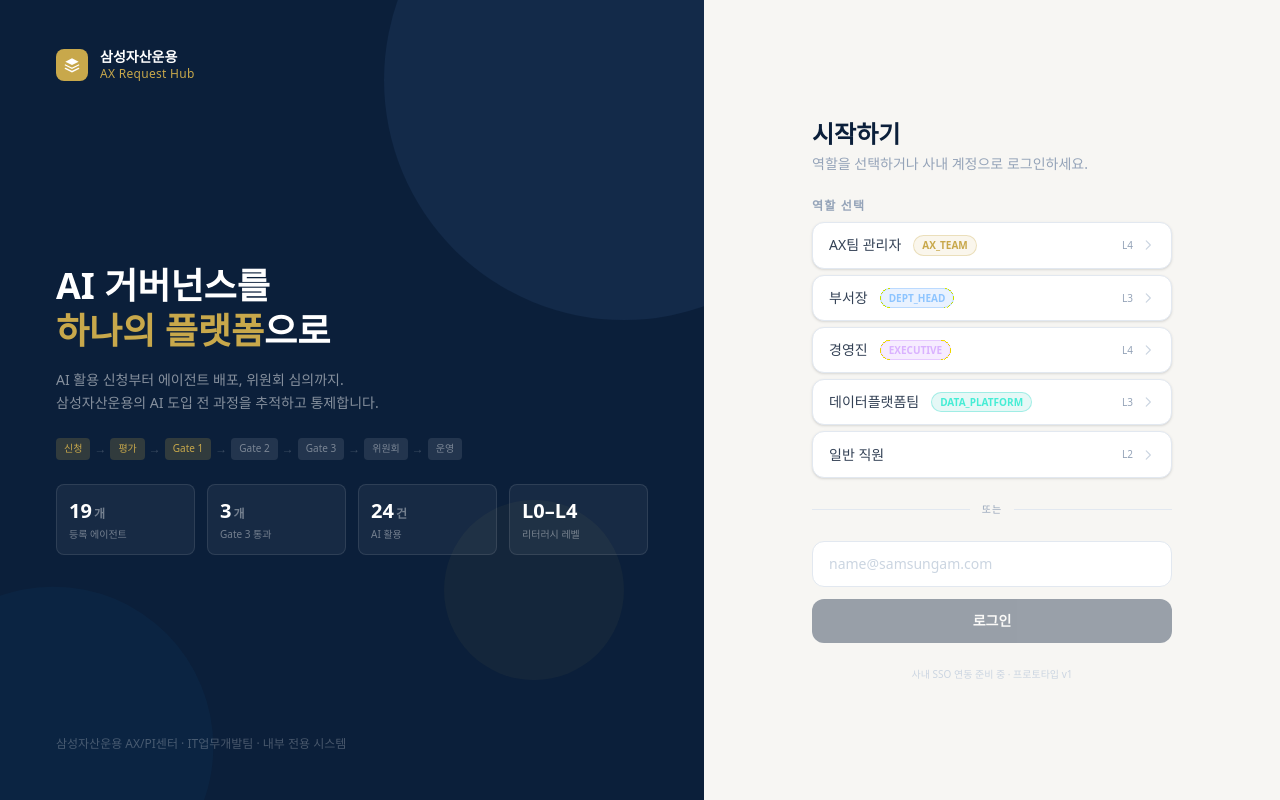
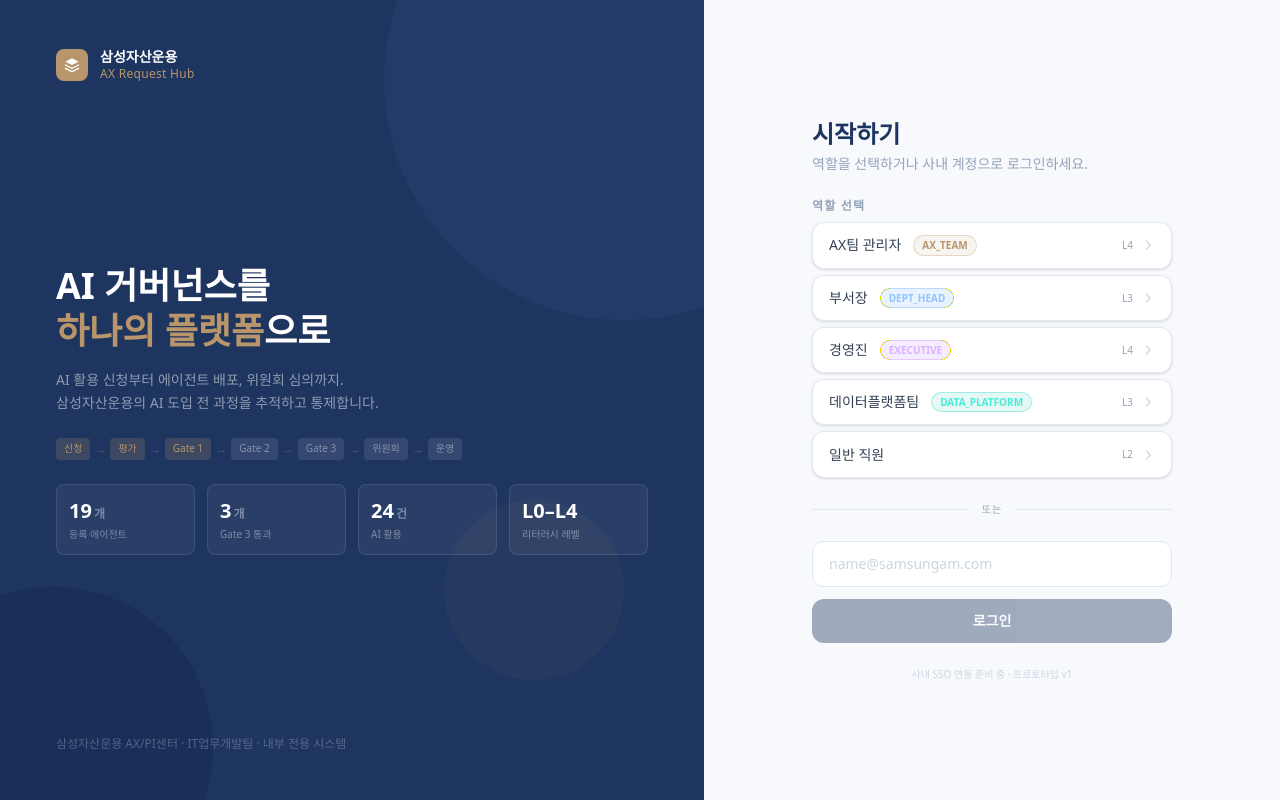
Before and after one commit to honggun2233/ax-request-hub, a Next.js app in the folder ax-request-hub/: page /login in a window 1280 px wide. Built offline with nearby package versions, Linux system fonts and the light colour scheme; no server answers.

Commit message:
feat: v6 파스텔블루+앤티크골드 리디자인 2단계 — 대시보드·메인·로그인·글로벌CSS v6 적용

```diff
--- a/ax-request-hub/app/dashboard/page.tsx
+++ b/ax-request-hub/app/dashboard/page.tsx
@@ -2,18 +2,18 @@ import Link from 'next/link'
 import { db } from '@/src/lib/db'
 import { ApproveButtons } from './ApproveButtons'
 
-const CARD  = '#1E293B'
-const BDR   = '#334155'
-const GOLD  = '#3B82F6'
-const TEXT  = '#F1F5F9'
-const MUTED = '#94A3B8'
+const SURFACE = '#FFFFFF'
+const LINE    = '#E4E9F2'
+const BLUE    = '#4A6FA5'
+const TEXT    = '#18243D'
+const MUTED   = '#8898BB'
 
 const STATUS_CONFIG: Record<string, { label: string; color: string; stripe: string }> = {
-  submitted:  { label: '접수',   color: MUTED,     stripe: '#475569' },
-  evaluated:  { label: '검토 중', color: '#F59E0B', stripe: '#F59E0B' },
-  pilot:      { label: '파일럿', color: '#34D399',  stripe: '#10B981' },
-  production: { label: '운영',   color: '#10B981',  stripe: '#059669' },
-  closed:     { label: '종료',   color: '#F87171',  stripe: '#EF4444' },
+  submitted:  { label: '접수',   color: '#8898BB',  stripe: '#8898BB' },
+  evaluated:  { label: '검토 중', color: '#B8956A',  stripe: '#B8956A' },
+  pilot:      { label: '파일럿', color: '#10B981',   stripe: '#10B981' },
+  production: { label: '운영',   color: '#4A6FA5',   stripe: '#4A6FA5' },
+  closed:     { label: '종료',   color: '#B94040',   stripe: '#B94040' },
 }
 
 const STATUS_ORDER = ['submitted', 'evaluated', 'pilot', 'production', 'closed']
@@ -33,12 +33,12 @@ export default async function DashboardPage() {
       {/* 헤더 */}
       <div style={{ display: 'flex', alignItems: 'center', justifyContent: 'space-between', marginBottom: 24 }}>
         <div>
-          <h1 style={{ fontSize: 20, fontWeight: 700, color: '#EBF0F5', margin: 0 }}>AI 활용 포트폴리오</h1>
+          <h1 style={{ fontSize: 20, fontWeight: 700, color: '#18243D', margin: 0 }}>AI 활용 포트폴리오</h1>
           <p style={{ fontSize: 13, color: MUTED, marginTop: 4 }}>총 {projects.length}개 AI 활용 신청</p>
         </div>
         <Link href="/projects/new" style={{
           fontSize: 13, fontWeight: 600, color: '#ffffff',
-          background: GOLD, padding: '8px 16px', borderRadius: 4, textDecoration: 'none',
+          background: '#4A6FA5', padding: '8px 16px', borderRadius: 4, textDecoration: 'none',
         }}>
           + AI 활용 신청
         </Link>
@@ -64,20 +64,20 @@ export default async function DashboardPage() {
               <div style={{ display: 'flex', flexDirection: 'column', gap: 8 }}>
                 {items.map((project) => (
                   <div key={project.id} style={{
-                    background: CARD, border: `1px solid ${BDR}`, borderRadius: 4, padding: '12px 14px',
+                    background: SURFACE, border: `1px solid ${LINE}`, borderRadius: 4, padding: '12px 14px',
                     borderLeft: `3px solid ${cfg.stripe}`,
                   }}>
                     <div style={{ display: 'flex', alignItems: 'flex-start', justifyContent: 'space-between', gap: 8, marginBottom: 4 }}>
-                      <h3 style={{ fontSize: 12, fontWeight: 600, color: '#EBF0F5', lineHeight: 1.4, margin: 0 }}>
+                      <h3 style={{ fontSize: 12, fontWeight: 600, color: '#18243D', lineHeight: 1.4, margin: 0 }}>
                         {project.title}
                       </h3>
-                      <span style={{ fontSize: 9, fontWeight: 700, color: MUTED, background: 'rgba(255,255,255,.06)', padding: '1px 5px', borderRadius: 2, flexShrink: 0 }}>
+                      <span style={{ fontSize: 9, fontWeight: 700, color: '#8898BB', background: 'rgba(30,53,96,.06)', padding: '1px 5px', borderRadius: 2, flexShrink: 0 }}>
                         {project.confidentialityLevel}
                       </span>
                     </div>
                     <p style={{ fontSize: 11, color: MUTED, marginBottom: 8 }}>{project.department}</p>
                     {project.scoreCard && (
-                      <div style={{ fontSize: 13, fontWeight: 700, color: GOLD, fontFamily: 'monospace', marginBottom: 8 }}>
+                      <div style={{ fontSize: 13, fontWeight: 700, color: '#4A6FA5', fontFamily: 'monospace', marginBottom: 8 }}>
                         {project.scoreCard.totalScore.toFixed(1)}점
                         {project.autoApproved && (
                           <span style={{ marginLeft: 6, fontSize: 10, color: '#7EB88A', fontWeight: 400 }}>(자동승인)</span>
@@ -89,13 +89,13 @@ export default async function DashboardPage() {
                         <ApproveButtons projectId={project.id} />
                       </div>
                     )}
-                    <Link href={`/status/${project.id}`} style={{ fontSize: 11, color: GOLD, textDecoration: 'none' }}>
+                    <Link href={`/status/${project.id}`} style={{ fontSize: 11, color: '#4A6FA5', textDecoration: 'none' }}>
                       상세 보기 ›
                     </Link>
                   </div>
                 ))}
                 {items.length === 0 && (
-                  <div style={{ fontSize: 11, color: '#3D5A80', textAlign: 'center', padding: '16px 0', border: `1px dashed #2E456A`, borderRadius: 4 }}>
+                  <div style={{ fontSize: 11, color: '#8898BB', textAlign: 'center', padding: '16px 0', border: `1px dashed #C8D1E4`, borderRadius: 4 }}>
                     없음
                   </div>
                 )}
--- a/ax-request-hub/app/globals.css
+++ b/ax-request-hub/app/globals.css
@@ -85,3 +85,65 @@ body {
   to   { opacity: 1; transform: translateY(0); }
 }
 .kpi-animate { animation: kpi-in 0.4s ease both; }
+
+/* ── Primary 버튼 ─────────────────────────────────── */
+.btn-primary {
+  background: var(--blue);
+  color: #ffffff;
+  border: none;
+  border-radius: 6px;
+  padding: 8px 18px;
+  font-size: 13px;
+  font-weight: 600;
+  cursor: pointer;
+  transition: background 0.15s;
+}
+.btn-primary:hover { background: var(--navy); }
+.btn-primary:disabled { opacity: 0.45; cursor: not-allowed; }
+
+/* ── 테이블 헤더 ─────────────────────────────────── */
+.tbl-head {
+  background: var(--navy);
+  color: rgba(255,255,255,.85);
+  font-size: 10px;
+  font-weight: 700;
+  letter-spacing: .08em;
+  text-transform: uppercase;
+}
+.tbl-head th { padding: 9px 16px; text-align: left; }
+
+/* Tailwind utility — bg-navy/surface에서 직접 thead에 적용 가능하도록 */
+thead.bg-navy { background: var(--navy) !important; }
+thead.bg-navy th { color: rgba(255,255,255,.8) !important; }
+
+/* ── 상태 뱃지 (v6 스틸블루 계열) ───────────────── */
+.badge-blue   { background: rgba(74,111,165,.10);  color: #4A6FA5; border: 1px solid rgba(74,111,165,.25);  }
+.badge-gold   { background: rgba(184,149,106,.12); color: #B8956A; border: 1px solid rgba(184,149,106,.30); }
+.badge-green  { background: rgba(16,185,129,.10);  color: #059669; border: 1px solid rgba(16,185,129,.25);  }
+.badge-red    { background: rgba(185,64,64,.10);   color: #B94040; border: 1px solid rgba(185,64,64,.25);   }
+.badge-muted  { background: rgba(136,152,187,.10); color: #8898BB; border: 1px solid rgba(136,152,187,.25); }
+.badge-navy   { background: var(--navy);            color: var(--gold-md); border: 1px solid rgba(184,149,106,.25); }
+
+/* 공통 뱃지 모양 */
+.badge-blue, .badge-gold, .badge-green, .badge-red, .badge-muted, .badge-navy {
+  display: inline-flex; align-items: center;
+  padding: 2px 8px; border-radius: 10px;
+  font-size: 10px; font-weight: 600;
+}
+
+/* ── 히어로 섹션 (로그인 페이지 등) ──────────────── */
+.hero-navy {
+  background: linear-gradient(160deg, var(--navy) 0%, var(--navy-lt) 60%, #2d5090 100%);
+}
+
+/* ── 카드 호버 ───────────────────────────────────── */
+.card-v6 {
+  background: var(--surface);
+  border: 1px solid var(--line);
+  border-radius: 8px;
+  transition: border-color 0.14s, box-shadow 0.14s;
+}
+.card-v6:hover {
+  border-color: rgba(184,149,106,.35);
+  box-shadow: 0 2px 12px rgba(30,53,96,.06);
+}
--- a/ax-request-hub/app/login/page.tsx
+++ b/ax-request-hub/app/login/page.tsx
@@ -12,7 +12,7 @@ const QUICK_ACCOUNTS = [
 ]
 
 const BADGE_COLOR: Record<string, string> = {
-  AX_TEAM:       "bg-[#C8A84B]/10 text-[#C8A84B] border border-[#C8A84B]/30",
+  AX_TEAM:       "bg-[#B8956A]/10 text-[#B8956A] border border-[#B8956A]/30",
   DEPT_HEAD:     "bg-blue-500/10 text-blue-300 border border-blue-400/30",
   EXECUTIVE:     "bg-purple-500/10 text-purple-300 border border-purple-400/30",
   DATA_PLATFORM: "bg-teal-500/10 text-teal-300 border border-teal-400/30",
@@ -49,16 +49,16 @@ export default function LoginPage() {
   return (
     <div className="min-h-screen flex">
       {/* ── Left panel: navy branding ── */}
-      <div className="hidden lg:flex w-[55%] flex-col justify-between bg-[#0B1F3A] px-14 py-12 relative overflow-hidden">
+      <div className="hidden lg:flex w-[55%] flex-col justify-between bg-[#1E3560] px-14 py-12 relative overflow-hidden">
         {/* Background geometric accent */}
-        <div className="absolute top-0 right-0 w-[480px] h-[480px] rounded-full bg-[#1E3A5F] opacity-40 translate-x-1/3 -translate-y-1/3 pointer-events-none" />
-        <div className="absolute bottom-0 left-0 w-[320px] h-[320px] rounded-full bg-[#0D2848] opacity-60 -translate-x-1/3 translate-y-1/3 pointer-events-none" />
-        <div className="absolute bottom-[120px] right-[80px] w-[180px] h-[180px] rounded-full bg-[#C8A84B]/5 pointer-events-none" />
+        <div className="absolute top-0 right-0 w-[480px] h-[480px] rounded-full bg-[#2A4576] opacity-40 translate-x-1/3 -translate-y-1/3 pointer-events-none" />
+        <div className="absolute bottom-0 left-0 w-[320px] h-[320px] rounded-full bg-[#162c55] opacity-60 -translate-x-1/3 translate-y-1/3 pointer-events-none" />
+        <div className="absolute bottom-[120px] right-[80px] w-[180px] h-[180px] rounded-full bg-[#B8956A]/5 pointer-events-none" />
 
         {/* Logo */}
         <div className="relative z-10">
           <div className="flex items-center gap-3">
-            <span className="w-8 h-8 rounded-lg bg-[#C8A84B] flex items-center justify-center">
+            <span className="w-8 h-8 rounded-lg bg-[#B8956A] flex items-center justify-center">
               <svg viewBox="0 0 24 24" fill="none" className="w-4 h-4">
                 <path d="M12 2L2 7l10 5 10-5-10-5z" fill="white" />
                 <path d="M2 17l10 5 10-5" stroke="white" strokeWidth="2" strokeLinecap="round" />
@@ -67,7 +67,7 @@ export default function LoginPage() {
             </span>
             <div>
               <p className="text-white font-semibold text-sm leading-tight">삼성자산운용</p>
-              <p className="text-[#C8A84B] text-xs font-medium tracking-wide">AX Request Hub</p>
+              <p className="text-[#B8956A] text-xs font-medium tracking-wide">AX Request Hub</p>
             </div>
           </div>
         </div>
@@ -77,7 +77,7 @@ export default function LoginPage() {
           <div>
             <h1 className="text-4xl font-bold text-white leading-tight">
               AI 거버넌스를<br />
-              <span className="text-[#C8A84B]">하나의 플랫폼</span>으로
+              <span className="text-[#B8956A]">하나의 플랫폼</span>으로
             </h1>
             <p className="text-white/50 mt-4 text-sm leading-relaxed max-w-sm">
               AI 활용 신청부터 에이전트 배포, 위원회 심의까지.<br />
@@ -90,7 +90,7 @@ export default function LoginPage() {
             {["신청", "평가", "Gate 1", "Gate 2", "Gate 3", "위원회", "운영"].map((step, i) => (
               <span key={step} className="flex items-center gap-1">
                 <span className={`px-2 py-1 rounded text-[10px] font-medium whitespace-nowrap
-                  ${i < 3 ? 'bg-[#C8A84B]/20 text-[#C8A84B]' : 'bg-white/10 text-white/40'}`}>
+                  ${i < 3 ? 'bg-[#B8956A]/20 text-[#B8956A]' : 'bg-white/10 text-white/40'}`}>
                   {step}
                 </span>
                 {i < 6 && <span className="text-white/20">→</span>}
@@ -118,15 +118,15 @@ export default function LoginPage() {
       </div>
 
       {/* ── Right panel: login form ── */}
-      <div className="flex-1 flex flex-col justify-center items-center bg-[#F7F6F3] px-8">
+      <div className="flex-1 flex flex-col justify-center items-center bg-[#F7F9FC] px-8">
         {/* Mobile logo */}
         <div className="lg:hidden mb-8 text-center">
-          <p className="text-[#0B1F3A] font-bold text-lg">삼성자산운용 AX Hub</p>
+          <p className="text-[#1E3560] font-bold text-lg">삼성자산운용 AX Hub</p>
         </div>
 
         <div className="w-full max-w-[360px] space-y-6">
           <div>
-            <h2 className="text-[#0B1F3A] text-2xl font-bold">시작하기</h2>
+            <h2 className="text-[#1E3560] text-2xl font-bold">시작하기</h2>
             <p className="text-[#94A3B8] text-sm mt-1">역할을 선택하거나 사내 계정으로 로그인하세요.</p>
           </div>
 
@@ -139,7 +139,7 @@ export default function LoginPage() {
                   key={a.email}
                   onClick={() => doLogin(a.email, a.email)}
                   disabled={loading !== null}
-                  className="w-full flex items-center justify-between px-4 py-3 rounded-xl bg-white hover:bg-[#0B1F3A] hover:text-white border border-[#E2E8F0] hover:border-[#0B1F3A] text-sm transition-all duration-200 group disabled:opacity-50 disabled:cursor-not-allowed shadow-sm"
+                  className="w-full flex items-center justify-between px-4 py-3 rounded-xl bg-white hover:bg-[#1E3560] hover:text-white border border-[#E2E8F0] hover:border-[#1E3560] text-sm transition-all duration-200 group disabled:opacity-50 disabled:cursor-not-allowed shadow-sm"
                 >
                   <div className="flex items-center gap-3">
                     <span className="font-medium text-[#334155] group-hover:text-white transition-colors">{a.label}</span>
@@ -150,7 +150,7 @@ export default function LoginPage() {
                   <div className="flex items-center gap-2">
                     <span className="text-[10px] text-[#94A3B8] group-hover:text-white/50 transition-colors">{a.level}</span>
                     {loading === a.email ? (
-                      <span className="w-3.5 h-3.5 border-2 border-[#C8A84B] border-t-transparent rounded-full animate-spin" />
+                      <span className="w-3.5 h-3.5 border-2 border-[#B8956A] border-t-transparent rounded-full animate-spin" />
                     ) : (
                       <svg className="w-3.5 h-3.5 text-[#CBD5E1] group-hover:text-white/40 transition-colors" fill="none" viewBox="0 0 24 24" stroke="currentColor" strokeWidth={2}>
                         <path strokeLinecap="round" strokeLinejoin="round" d="M9 5l7 7-7 7" />
@@ -176,7 +176,7 @@ export default function LoginPage() {
               value={email}
               onChange={(e) => setEmail(e.target.value)}
               placeholder="name@samsungam.com"
-              className="w-full border border-[#E2E8F0] bg-white rounded-xl px-4 py-3 text-sm text-[#334155] placeholder-[#CBD5E1] focus:outline-none focus:ring-2 focus:ring-[#0B1F3A]/20 focus:border-[#0B1F3A] transition-all"
+              className="w-full border border-[#E2E8F0] bg-white rounded-xl px-4 py-3 text-sm text-[#334155] placeholder-[#CBD5E1] focus:outline-none focus:ring-2 focus:ring-[#1E3560]/20 focus:border-[#1E3560] transition-all"
             />
             {error && (
               <p className="text-red-500 text-xs flex items-center gap-1.5">
@@ -189,7 +189,7 @@ export default function LoginPage() {
             <button
               type="submit"
               disabled={loading !== null || !email}
-              className="w-full bg-[#0B1F3A] text-white py-3 rounded-xl text-sm font-semibold hover:bg-[#1E3A5F] disabled:opacity-40 disabled:cursor-not-allowed transition-colors"
+              className="w-full bg-[#1E3560] text-white py-3 rounded-xl text-sm font-semibold hover:bg-[#2A4576] disabled:opacity-40 disabled:cursor-not-allowed transition-colors"
             >
               {loading === "manual" ? (
                 <span className="flex items-center justify-center gap-2">
```
Also changed, not shown: ax-request-hub/app/page.tsx (+35 -35 lines), ax-request-hub/app/projects/new/page.tsx (+25 -24 lines).
